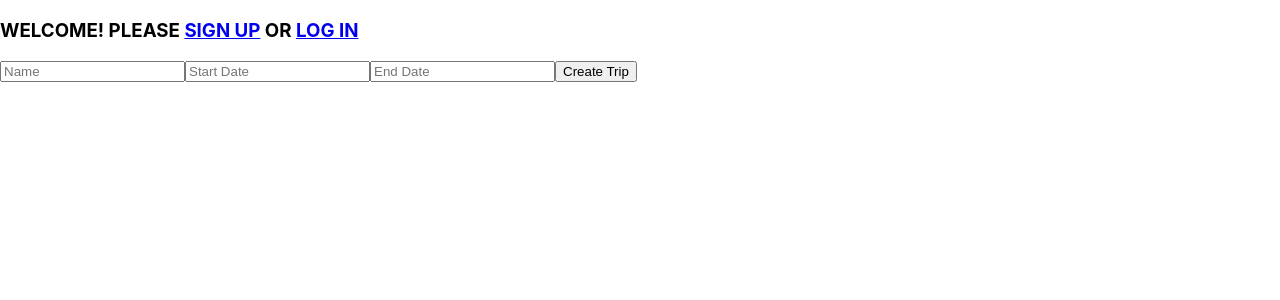
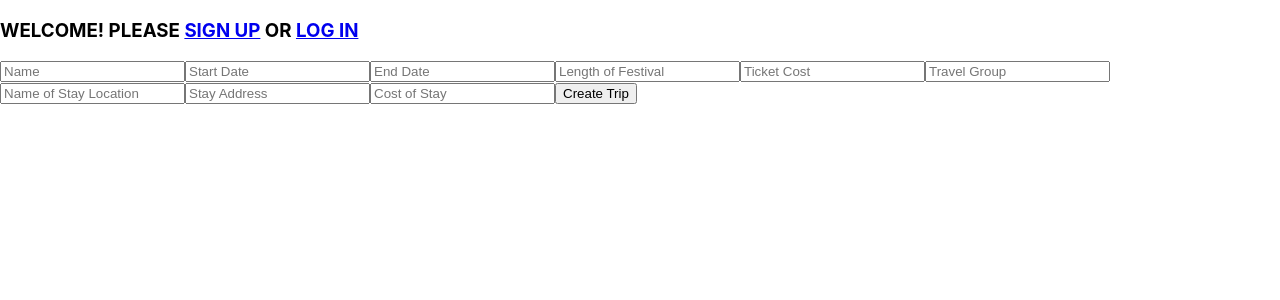
Before and after one commit to dvlpher/festivites-frontend, a React (Create React App) app: page /trips/new in a window 1280 px wide. Shown: the top 300 px of the page. Built offline with nearby package versions, Linux system fonts and the light colour scheme; no server answers.

Commit message:
fixed issue of new trips not grabbing user id and inadvertently firing the no user logged in error prompt

```diff
--- a/src/components/TripForm.js
+++ b/src/components/TripForm.js
@@ -1,10 +1,9 @@
 import React from "react";
 import { updateTripForm } from "../actions/tripForm.js";
-import { createTrip } from "../actions/myTrips.js";
 import { connect } from 'react-redux'
 
-const TripForm = ({ formData, history, updateTripForm, createTrip, userId}) => {
-    const { name, startDate, endDate } = formData
+const TripForm = ({ formData, updateTripForm, userId, trip, handleSubmit, editMode  }) => {
+    const { name, startDate, endDate, festivalLength, ticketCost, travelGroup, stayName, stayAddress, stayCost   } = formData
 
     const handleChange= event => {
         console.log("trigger handle change")
@@ -12,40 +11,38 @@ const TripForm = ({ formData, history, updateTripForm, createTrip, userId}) => {
         updateTripForm(name, value)
     }
 
-    const handleSubmit = event => {
-        event.preventDefault()
-        createTrip({
-            ...formData,
-                userId,
-            }, history)
-
-        // formData: {
-        //     name: ""
-        //     startDate: ""
-        //     endDate: ""
-        //}
-
-    }
-
 
     return(
-    <form onSubmit={handleSubmit}>
+        <form onSubmit={event => {
+            event.preventDefault()
+            handleSubmit(formData, userId)
+          }}>
         <input placeholder={"Name"} name="name" onChange= {handleChange} value={name}/>
         <input placeholder={"Start Date"} name="startDate" onChange={handleChange}  value={startDate}/>
         <input placeholder={"End Date"} name="endDate" onChange={handleChange} value={endDate}/>
-        <input type="submit" value= "Create Trip" />
+        <input placeholder={"Length of Festival"} name="festivalLength" onChange={handleChange} value={festivalLength}/>
+        <input placeholder={"Ticket Cost"} name="ticketCost" onChange={handleChange} value={ticketCost}/>
+        <input placeholder={"Travel Group"} name="travelGroup" onChange={handleChange} value={travelGroup}/>
+        <input placeholder={"Name of Stay Location"} name="stayName" onChange={handleChange} value={stayName}/>
+        <input placeholder={"Stay Address"} name="stayAddress" onChange={handleChange} value={stayAddress}/>
+        <input placeholder={"Cost of Stay"} name="stayCost" onChange={handleChange} value={stayCost}/>
+
+        <input
+        type="submit"
+        value={editMode ? "Update Trip" : "Create Trip" }
+      />
     </form>
 )};
 
- const mapStateToProps = state => {
-    const userId =  state.currentUser ? state.currentUser.id : ""
-     return {
-        formData: state.tripForm,
-        userId
+const mapStateToProps = state => {
+    const userId = state.currentUser ? state.currentUser.id : ""
+    return {
+      formData: state.tripForm,
+      userId
     }
-}
+  }
 
-export default connect(mapStateToProps, { updateTripForm, createTrip })(TripForm);
+export default connect(mapStateToProps, { updateTripForm })(TripForm);
 
 //start_date
 //end_date
```
